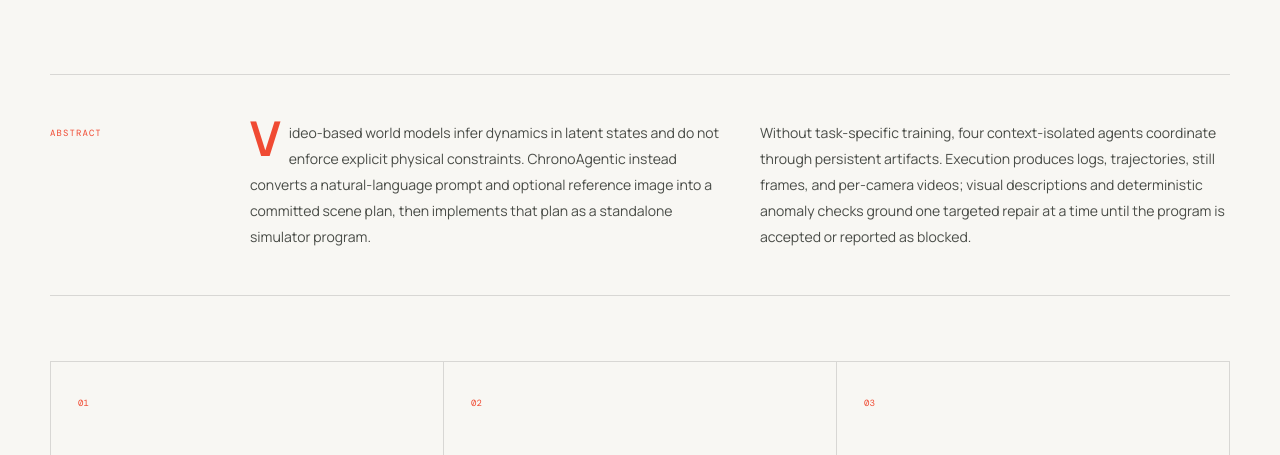
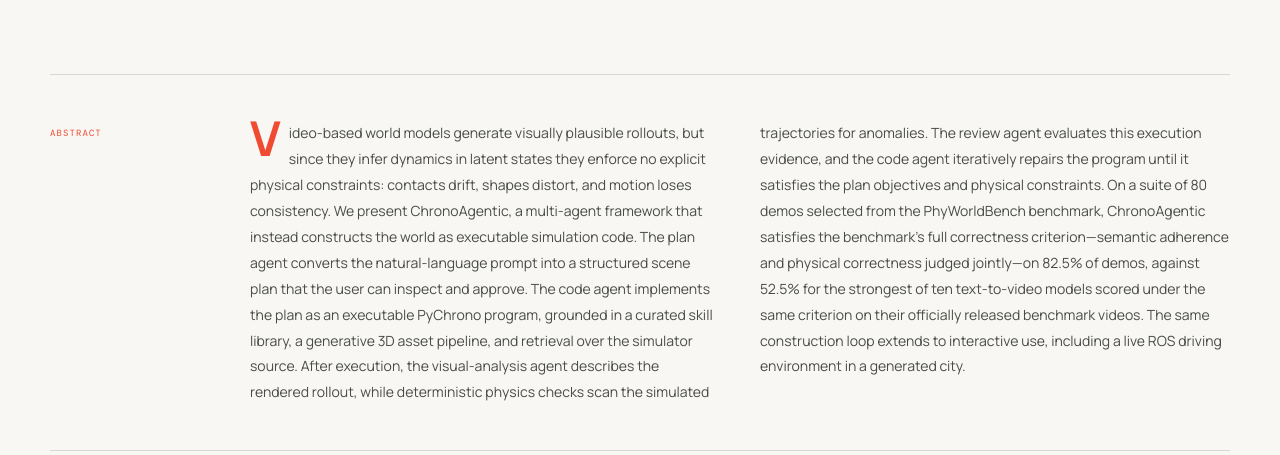
Before and after one commit to uwsbel/chrono-agentic-website, a React (Vite) app: page / in a window 1280 px wide. Shown: the part 1200-1655 px from the top of the page. Built offline with nearby package versions, Linux system fonts and the light colour scheme.

Commit message:
Restore full manuscript abstract

```diff
--- a/src/App.jsx
+++ b/src/App.jsx
@@ -301,8 +301,7 @@ function Overview({ onOpenMedia }) {
         <div className="abstract-block" data-reveal>
           <span>ABSTRACT</span>
           <div>
-            <p>Video-based world models infer dynamics in latent states and do not enforce explicit physical constraints. ChronoAgentic instead converts a natural-language prompt and optional reference image into a committed scene plan, then implements that plan as a standalone simulator program.</p>
-            <p>Without task-specific training, four context-isolated agents coordinate through persistent artifacts. Execution produces logs, trajectories, still frames, and per-camera videos; visual descriptions and deterministic anomaly checks ground one targeted repair at a time until the program is accepted or reported as blocked.</p>
+            <p>Video-based world models generate visually plausible rollouts, but since they infer dynamics in latent states they enforce no explicit physical constraints: contacts drift, shapes distort, and motion loses consistency. We present ChronoAgentic, a multi-agent framework that instead constructs the world as executable simulation code. The plan agent converts the natural-language prompt into a structured scene plan that the user can inspect and approve. The code agent implements the plan as an executable PyChrono program, grounded in a curated skill library, a generative 3D asset pipeline, and retrieval over the simulator source. After execution, the visual-analysis agent describes the rendered rollout, while deterministic physics checks scan the simulated trajectories for anomalies. The review agent evaluates this execution evidence, and the code agent iteratively repairs the program until it satisfies the plan objectives and physical constraints. On a suite of 80 demos selected from the PhyWorldBench benchmark, ChronoAgentic satisfies the benchmark's full correctness criterion—semantic adherence and physical correctness judged jointly—on 82.5% of demos, against 52.5% for the strongest of ten text-to-video models scored under the same criterion on their officially released benchmark videos. The same construction loop extends to interactive use, including a live ROS driving environment in a generated city.</p>
           </div>
         </div>
         <div className="overview-principles" data-reveal>
--- a/src/styles.css
+++ b/src/styles.css
@@ -557,9 +557,8 @@ dd {
 }
 
 .abstract-block > div {
-  display: grid;
-  grid-template-columns: repeat(2, 1fr);
-  gap: 40px;
+  column-count: 2;
+  column-gap: 40px;
 }
 
 .abstract-block p {
@@ -2004,7 +2003,7 @@ dd {
   .hero__content { padding-top: 160px; }
   .hero h1 { font-size: clamp(35px, 7.3vw, 50px); }
   .abstract-block { grid-template-columns: 1fr; gap: 25px; }
-  .abstract-block > div { grid-template-columns: 1fr; gap: 22px; }
+  .abstract-block > div { column-count: 1; }
   .overview-principles { grid-template-columns: 1fr; }
   .overview-principles article { min-height: 190px; }
   .overview-principles h3 { margin-top: 45px; }
```
